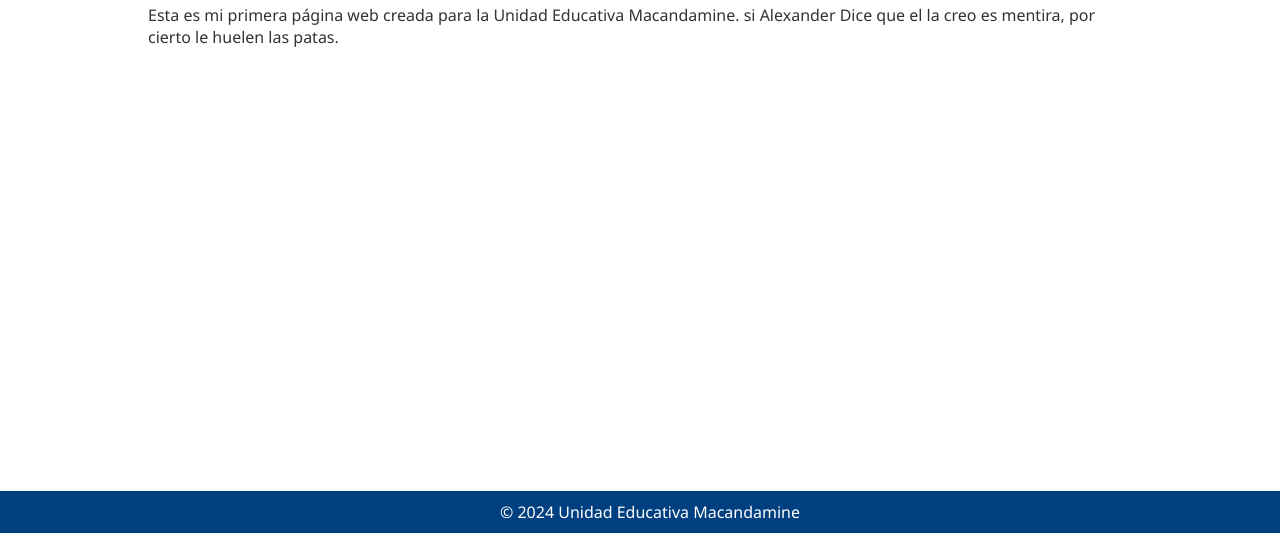
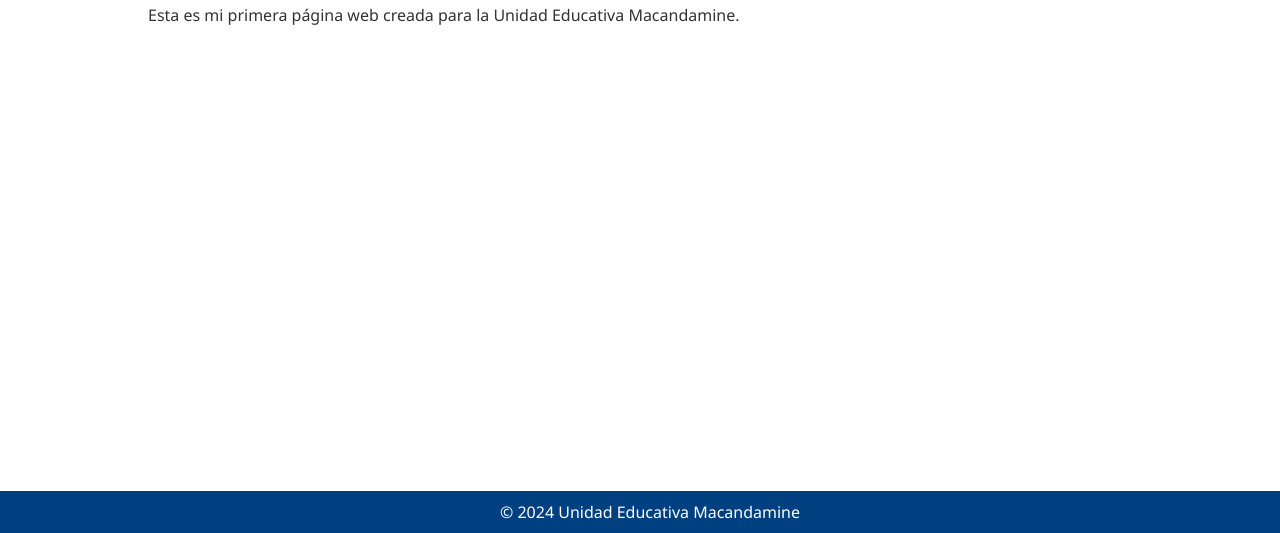
Before and after one commit to FabianP238/Unidad-Macandamine, a plain HTML site: page contacto.html in a window 1280 px wide. Shown: the part 267-800 px from the top of the page. Drawn offline with Linux system fonts and the light colour scheme.

Commit message:
Update contacto.html

```diff
--- a/contacto.html
+++ b/contacto.html
@@ -25,7 +25,7 @@
     </nav>
     <section id="contacto">
         <h2>Contacto</h2>
-        <p>Esta es mi primera página web creada para la Unidad Educativa Macandamine. si Alexander Dice que el la creo es mentira, por cierto le huelen las patas.</p>
+        <p>Esta es mi primera página web creada para la Unidad Educativa Macandamine.</p>
     </section>
     <footer>&copy; 2024 Unidad Educativa Macandamine</footer>
 </body>
```
